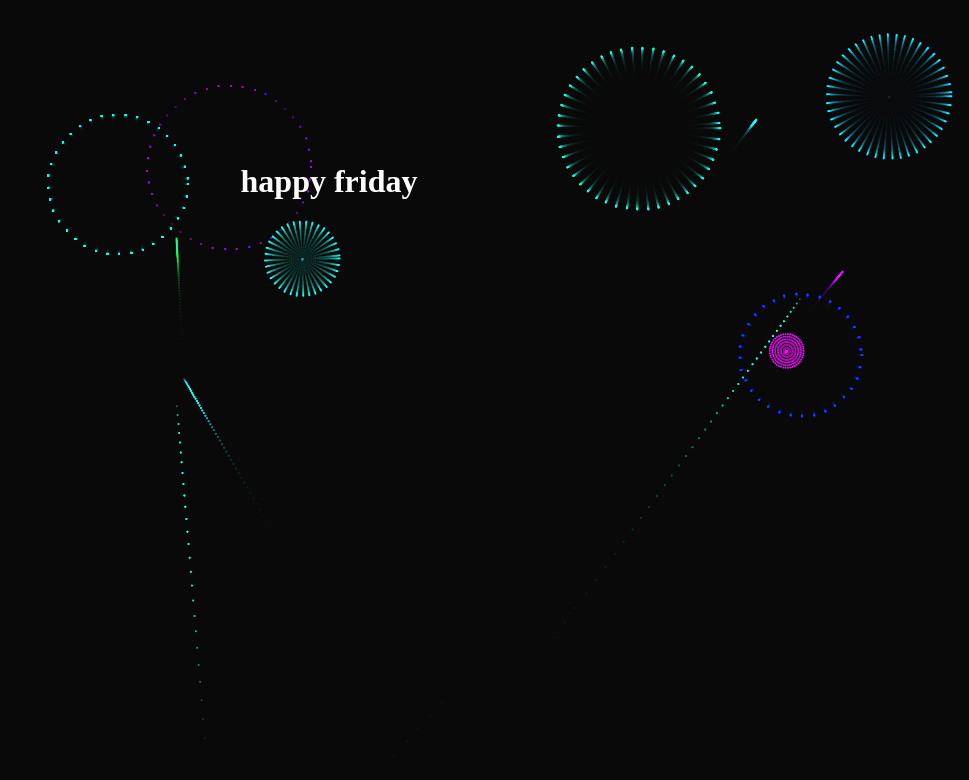
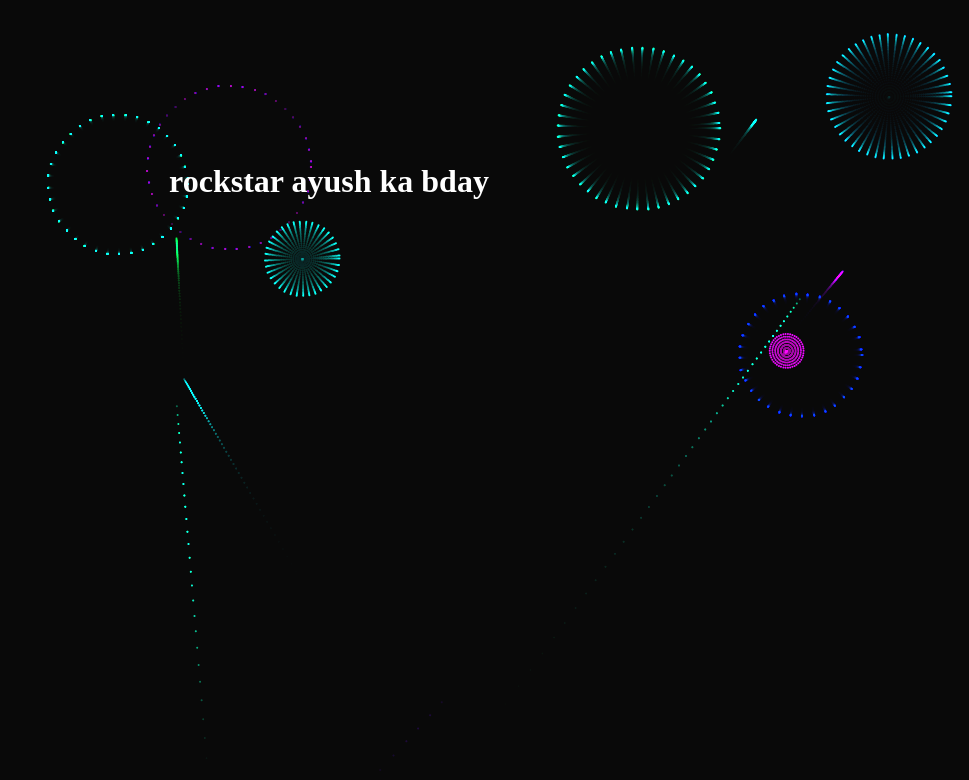
Before and after one commit to NamanRajputXXI/aniversary-demo, a plain HTML site: page index.html in a window 1280 px wide. Shown: the whole page, without its empty margins (311-1280 px from the left). Drawn offline with Linux system fonts and the light colour scheme.

Commit message:
third commit

```diff
--- a/index.html
+++ b/index.html
@@ -4,12 +4,12 @@
     <meta charset="UTF-8" />
     <meta http-equiv="X-UA-Compatible" content="IE=edge" />
     <meta name="viewport" content="width=device-width, initial-scale=1.0" />
-    <title>Gomu-peachu aniversary</title>
+    <title>ayush da bday</title>
     <link rel="stylesheet" href="style.css" />
     <script src="script.js" defer></script>
   </head>
   <body>
-    <h1>happy friday</h1>
+    <h1>rockstar ayush ka bday</h1>
     <canvas id="birthday"></canvas>
   </body>
 </html>
```
